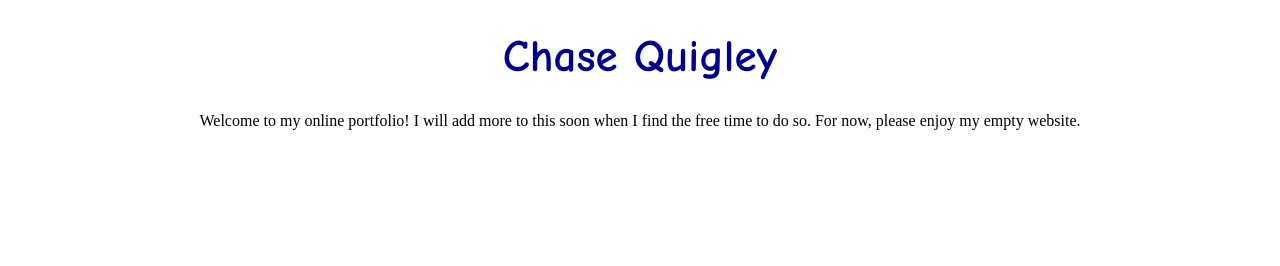
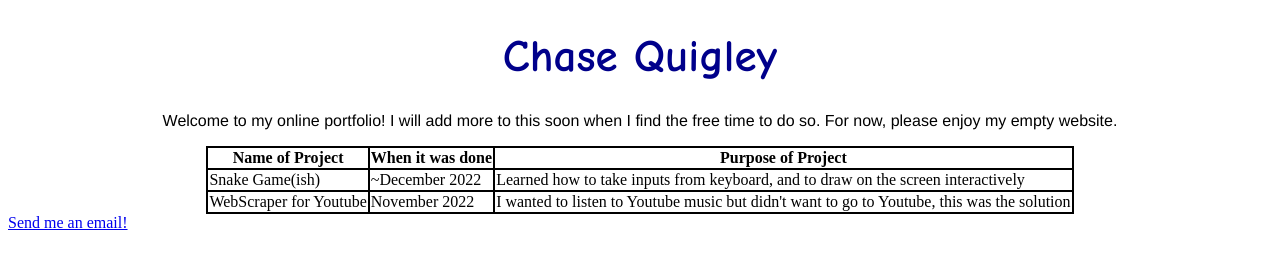
Before and after one commit to ChaseQ9/ChaseQ9.github.io, a plain HTML site: page index.html in a window 1280 px wide. Drawn offline with Linux system fonts and the light colour scheme.

Commit message:
moving to main computer

```diff
--- a/design.css
+++ b/design.css
@@ -5,3 +5,16 @@ h1{
     color:blueviolet;
     font-size: 45px;
 }
+table, th, td {
+
+    border: 2px solid black; border-collapse: collapse;
+}
+.center {
+    margin-left: auto;
+    margin-right: auto;
+}
+.text {
+    size: 20px;
+    font-family: 'Franklin Gothic Medium', Arial, sans-serif;
+    color: black;
+}
--- a/index.html
+++ b/index.html
@@ -1,17 +1,34 @@
 <!DOCTYPE HTML>
-<html>
+<html lang="en-US">
 <link rel="StyleSheet" href="design.css">
     <center>
     <h1 style="color:darkblue;">
         Chase Quigley
     </h1>
     <body>
-    <p style="font: size 40px;", style="font-family:Times New Roman;">
+    <p class="text">
         Welcome to my online portfolio! I will add more to this soon when I find the free time to do so.
         For now, please enjoy my empty website.
 
     </p>
     </center>
+    <table class="center">
+        <tr>
+            <th> Name of Project</th>
+            <th> When it was done</th>
+            <th> Purpose of Project</th>
+        </tr>
+        <tr>
+            <td>Snake Game(ish)</td>
+            <td>~December 2022</td>
+            <td>Learned how to take inputs from keyboard, and to draw on the screen interactively</td>
+        </tr>
+        <tr>
+            <td>WebScraper for Youtube</td>
+            <td>November 2022</td>
+            <td>I wanted to listen to Youtube music but didn't want to go to Youtube, this was the solution</td>
+        </tr>
+    </table>
+    <a href="mailto:charles.quigley001@umb.edu" title="Contact Chase Quigley"> Send me an email!</a>
 </body>
-
 </html>
```
